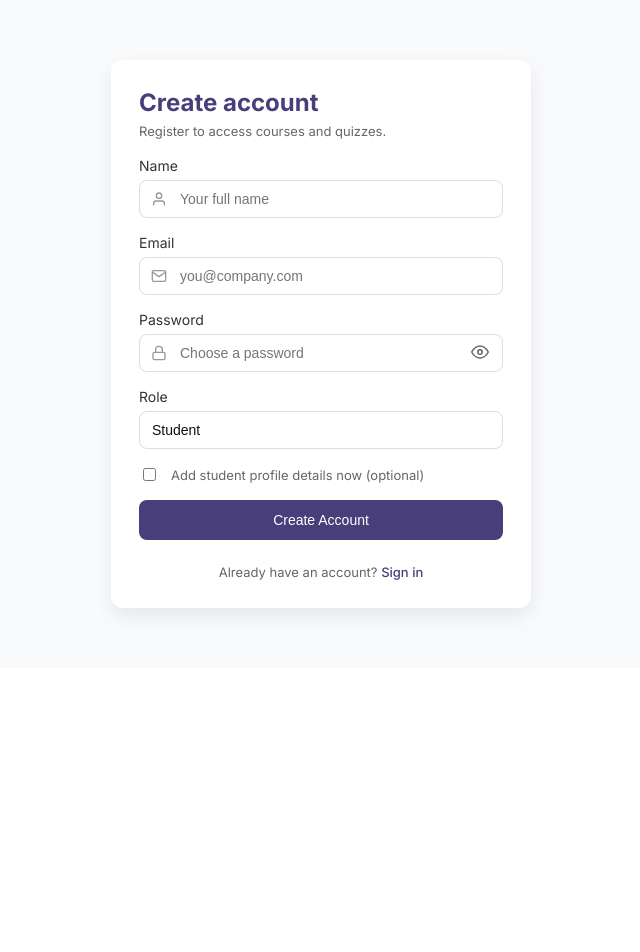
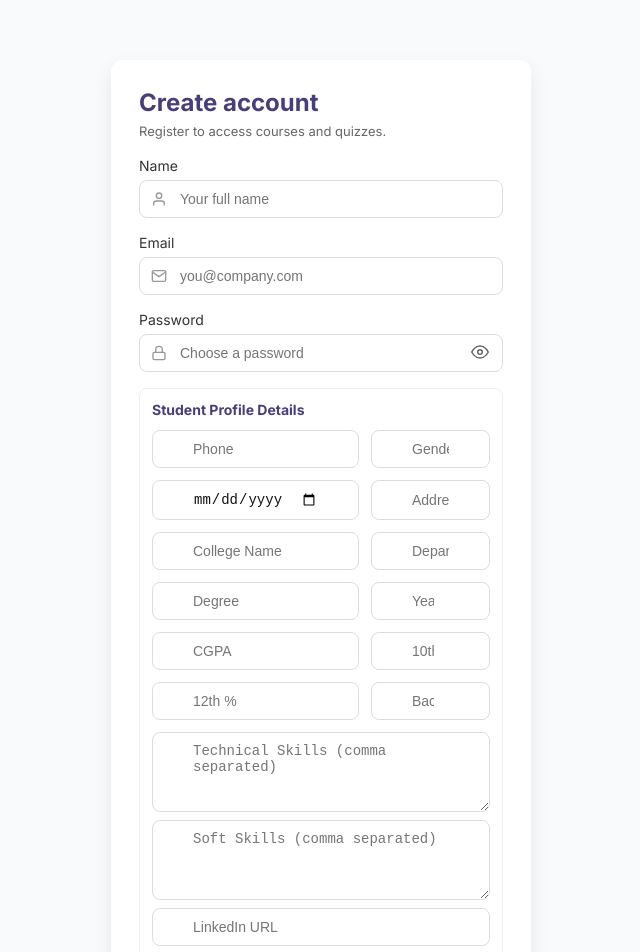
Before and after one commit to Preethi3S/CampusLearnCDC, a React app in the folder CampusLearn/frontend/: page /register in a window 1280 px wide. Shown: the top 952 px of the page, without its empty margins (319-959 px from the left). Before the commit the page ends 800 px from the top, so only its background shows below. Built offline with nearby package versions, Linux system fonts and the light colour scheme; no server answers; the HTML template or start-up script is replaced by a standard one.

Commit message:
updated register form

```diff
--- a/CampusLearn/frontend/src/pages/Auth/Register.jsx
+++ b/CampusLearn/frontend/src/pages/Auth/Register.jsx
@@ -32,7 +32,6 @@ export default function Register() {
     github: '',
     portfolio: ''
   });
-  const [showProfileFields, setShowProfileFields] = useState(false);
   const [showPassword, setShowPassword] = useState(false);
 
   if (auth.user) {
@@ -53,16 +52,16 @@ export default function Register() {
         setRegistrationMessage(resultAction.payload.message || 'Registration successful!');
         // If user provided profile fields, save profile immediately using returned token
         const token = resultAction.payload.token;
-        if (token && showProfileFields) {
+        if (token) {
           try {
             const data = new FormData();
-            // only include profile-related keys
+            // include all profile-related keys as they are now required
             [
               'phone','gender','dob','address','collegeName','department','degree','yearOfStudy',
               'cgpa','tenthPercentage','twelfthPercentage','backlogs','technicalSkills','softSkills',
               'linkedin','github','portfolio','name','email'
             ].forEach((k) => {
-              if (form[k] !== undefined && form[k] !== null && form[k] !== '') data.append(k, form[k]);
+              data.append(k, form[k]);
             });
 
             await studentProfileService.saveProfile(data, token);
@@ -210,59 +209,33 @@ export default function Register() {
               </div>
             </div>
 
-            {/* Role */}
-            <div>
-              <label style={{ display: 'block', marginBottom: 6, fontSize: 14, color: '#333' }}>Role</label>
-              <select
-                name="role"
-                value={form.role}
-                onChange={onChange}
-                style={{
-                  ...input,
-                  paddingLeft: 12,
-                  paddingRight: 12,
-                  appearance: 'none',
-                }}
-              >
-                <option value="student">Student</option>
-                <option value="admin">Admin</option>
-              </select>
-            </div>
+            {/* Role is always student */}
+            <input type="hidden" name="role" value="student" />
 
-            {/* Toggle optional profile fields */}
-            {form.role === 'student' && (
-              <div style={{ display: 'flex', alignItems: 'center', gap: 12 }}>
-                <input id="showProfileFields" type="checkbox" checked={showProfileFields} onChange={() => setShowProfileFields(s => !s)} />
-                <label htmlFor="showProfileFields" style={{ fontSize: 13, color: '#666' }}>Add student profile details now (optional)</label>
-              </div>
-            )}
-
-            {showProfileFields && (
-              <div style={{ border: '1px solid #eee', padding: 12, borderRadius: 8 }}>
-                <h4 style={{ margin: '0 0 12px 0', fontSize: 14, color: '#473E7A' }}>Student Profile (optional)</h4>
+            <div style={{ border: '1px solid #eee', padding: 12, borderRadius: 8 }}>
+                <h4 style={{ margin: '0 0 12px 0', fontSize: 14, color: '#473E7A' }}>Student Profile Details</h4>
                 <div style={{ display: 'grid', gridTemplateColumns: '1fr 1fr', gap: 12 }}>
-                  <input name="phone" placeholder="Phone" value={form.phone} onChange={onChange} style={input} />
-                  <input name="gender" placeholder="Gender" value={form.gender} onChange={onChange} style={input} />
-                  <input name="dob" type="date" placeholder="Date of Birth" value={form.dob} onChange={onChange} style={input} />
-                  <input name="address" placeholder="Address" value={form.address} onChange={onChange} style={input} />
-                  <input name="collegeName" placeholder="College Name" value={form.collegeName} onChange={onChange} style={input} />
-                  <input name="department" placeholder="Department" value={form.department} onChange={onChange} style={input} />
-                  <input name="degree" placeholder="Degree" value={form.degree} onChange={onChange} style={input} />
-                  <input name="yearOfStudy" type="number" placeholder="Year of Study" value={form.yearOfStudy} onChange={onChange} style={input} />
-                  <input name="cgpa" type="number" placeholder="CGPA" value={form.cgpa} onChange={onChange} style={input} />
-                  <input name="tenthPercentage" type="number" placeholder="10th %" value={form.tenthPercentage} onChange={onChange} style={input} />
-                  <input name="twelfthPercentage" type="number" placeholder="12th %" value={form.twelfthPercentage} onChange={onChange} style={input} />
-                  <input name="backlogs" type="number" placeholder="Backlogs" value={form.backlogs} onChange={onChange} style={input} />
+                  <input name="phone" placeholder="Phone" value={form.phone} onChange={onChange} style={input} required />
+                  <input name="gender" placeholder="Gender" value={form.gender} onChange={onChange} style={input} required />
+                  <input name="dob" type="date" placeholder="Date of Birth" value={form.dob} onChange={onChange} style={input} required />
+                  <input name="address" placeholder="Address" value={form.address} onChange={onChange} style={input} required />
+                  <input name="collegeName" placeholder="College Name" value={form.collegeName} onChange={onChange} style={input} required />
+                  <input name="department" placeholder="Department" value={form.department} onChange={onChange} style={input} required />
+                  <input name="degree" placeholder="Degree" value={form.degree} onChange={onChange} style={input} required />
+                  <input name="yearOfStudy" type="number" placeholder="Year of Study" value={form.yearOfStudy} onChange={onChange} style={input} required />
+                  <input name="cgpa" type="number" placeholder="CGPA" value={form.cgpa} onChange={onChange} style={input} required />
+                  <input name="tenthPercentage" type="number" placeholder="10th %" value={form.tenthPercentage} onChange={onChange} style={input} required />
+                  <input name="twelfthPercentage" type="number" placeholder="12th %" value={form.twelfthPercentage} onChange={onChange} style={input} required />
+                  <input name="backlogs" type="number" placeholder="Backlogs" value={form.backlogs} onChange={onChange} style={input} required />
                 </div>
                 <div style={{ marginTop: 12, display: 'grid', gap: 8 }}>
-                  <textarea name="technicalSkills" placeholder="Technical Skills (comma separated)" value={form.technicalSkills} onChange={onChange} style={{ ...input, height: 60 }} />
-                  <textarea name="softSkills" placeholder="Soft Skills (comma separated)" value={form.softSkills} onChange={onChange} style={{ ...input, height: 60 }} />
-                  <input name="linkedin" placeholder="LinkedIn URL" value={form.linkedin} onChange={onChange} style={input} />
-                  <input name="github" placeholder="GitHub URL" value={form.github} onChange={onChange} style={input} />
-                  <input name="portfolio" placeholder="Portfolio URL" value={form.portfolio} onChange={onChange} style={input} />
+                  <textarea name="technicalSkills" placeholder="Technical Skills (comma separated)" value={form.technicalSkills} onChange={onChange} style={{ ...input, height: 60 }} required />
+                  <textarea name="softSkills" placeholder="Soft Skills (comma separated)" value={form.softSkills} onChange={onChange} style={{ ...input, height: 60 }} required />
+                  <input name="linkedin" placeholder="LinkedIn URL" value={form.linkedin} onChange={onChange} style={input} required />
+                  <input name="github" placeholder="GitHub URL" value={form.github} onChange={onChange} style={input} required />
+                  <input name="portfolio" placeholder="Portfolio URL" value={form.portfolio} onChange={onChange} style={input} required />
                 </div>
               </div>
-            )}
 
             {/* Submit */}
             <button
--- a/CampusLearn/frontend/src/pages/admin/StudentProfile.jsx
+++ b/CampusLearn/frontend/src/pages/admin/StudentProfile.jsx
@@ -2,6 +2,7 @@ import React, { useEffect, useState } from "react";
 import { useParams, Link } from "react-router-dom";
 import { useSelector } from "react-redux";
 import axios from "axios";
+import userApi from '../../api/userApi';
 import { FaUserCircle, FaGithub, FaLinkedin, FaGlobe } from "react-icons/fa";
 
 const styles = {
@@ -186,6 +187,8 @@ const StudentProfile = () => {
   const [editMode, setEditMode] = useState(false);
   const [editForm, setEditForm] = useState(null);
   const [saving, setSaving] = useState(false);
+  const [enrollments, setEnrollments] = useState([]);
+  const [enrollLoading, setEnrollLoading] = useState(true);
 
   useEffect(() => {
     const fetchProfile = async () => {
@@ -222,6 +225,22 @@ const StudentProfile = () => {
     };
 
     if (user?.token && studentId) fetchProfile();
+    // fetch enrollments for this student
+    const fetchEnrollments = async () => {
+      if (!authToken || !studentId) return;
+      try {
+        setEnrollLoading(true);
+        // use api helper if available
+        const data = await userApi.getStudentEnrollments(authToken || user?.token, studentId);
+        setEnrollments(Array.isArray(data) ? data : []);
+      } catch (err) {
+        console.error('Error fetching enrollments:', err);
+        setEnrollments([]);
+      } finally {
+        setEnrollLoading(false);
+      }
+    };
+    fetchEnrollments();
   }, [user?.token, studentId]);
 
   if (loading)
@@ -499,6 +518,62 @@ const StudentProfile = () => {
           ← Back
         </button>
       </div>
+      {/* Enrollments Card */}
+      <div style={styles.card}>
+        <div style={{ display: 'flex', justifyContent: 'space-between', alignItems: 'center', marginBottom: '16px' }}>
+          <h2 style={{ ...styles.sectionTitle, margin: 0 }}>Enrollments</h2>
+          <span style={{ fontSize: '14px', color: '#6B7280' }}>{enrollments.length} courses</span>
+        </div>
+
+        {enrollLoading ? (
+          <div style={{ padding: 20, textAlign: 'center', color: '#6B7280' }}>Loading enrollments...</div>
+        ) : enrollments.length === 0 ? (
+          <div style={{ textAlign: 'center', padding: '32px 0' }}>
+            <p style={{ color: '#6B7280' }}>No enrollments found for this student.</p>
+          </div>
+        ) : (
+          <div style={{ overflowX: 'auto' }}>
+            <table style={styles.table}>
+              <thead>
+                <tr>
+                  <th style={styles.th}>Course</th>
+                  <th style={styles.th}>Enrollment Date</th>
+                  <th style={styles.th}>Status</th>
+                  <th style={styles.th}>Progress</th>
+                </tr>
+              </thead>
+              <tbody>
+                {enrollments.map((enrollment) => (
+                  <tr key={enrollment._id || enrollment.course?._id}>
+                    <td style={styles.td}>
+                      <div style={{ fontWeight: '500' }}>{enrollment.course?.title || 'Unknown Course'}</div>
+                      <div style={{ fontSize: '14px', color: '#6B7280' }}>
+                        {enrollment.course?.code || ''}
+                      </div>
+                    </td>
+                    <td style={styles.td}>
+                      {enrollment.enrolledAt ? new Date(enrollment.enrolledAt).toLocaleDateString() : 'N/A'}
+                    </td>
+                    <td style={styles.td}>
+                      <span style={enrollment.status === 'active' ? styles.statusActive : styles.statusInactive}>
+                        {enrollment.status || 'inactive'}
+                      </span>
+                    </td>
+                    <td style={styles.td}>
+                      <div style={styles.progressBar}>
+                        <div style={{ ...styles.progressFill, width: `${enrollment.progress || 0}%` }} />
+                      </div>
+                      <div style={{ textAlign: 'right', fontSize: '14px', color: '#6B7280', marginTop: '4px' }}>
+                        {enrollment.progress || 0}%
+                      </div>
+                    </td>
+                  </tr>
+                ))}
+              </tbody>
+            </table>
+          </div>
+        )}
+      </div>
     </div>
   );
 };
```
Also changed, not shown: 2 other files (tests, documents, lock files or other folders).
